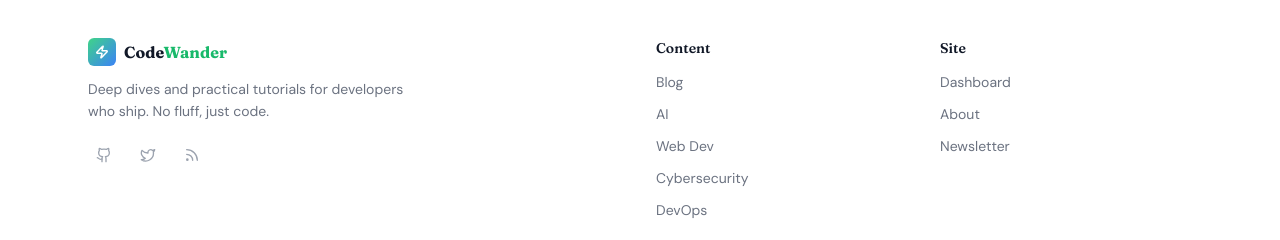
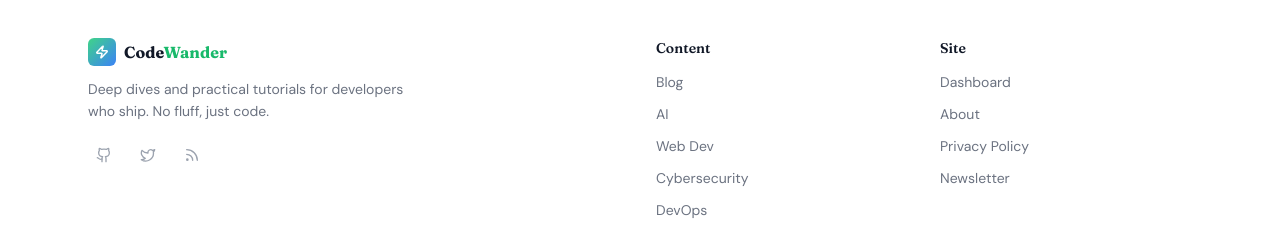
Before and after one commit to sajidnationalgamers-ai/codewander, a Next.js app: page / in a window 1280 px wide. Shown: the part 3462-3702 px from the top of the page. Built offline with nearby package versions, Linux system fonts and the light colour scheme.

Commit message:
privacy link added to footer

```diff
--- a/src/components/Footer.tsx
+++ b/src/components/Footer.tsx
@@ -55,7 +55,7 @@ export default function Footer() {
               {[
                 { label: 'Dashboard', href: '/dashboard' },
                 { label: 'About', href: '/about' },
-
+                { label: 'Privacy Policy', href: '/privacy' },
                 { label: 'Newsletter', href: '/newsletter' },
               ].map(item => (
                 <li key={item.href}>
```
